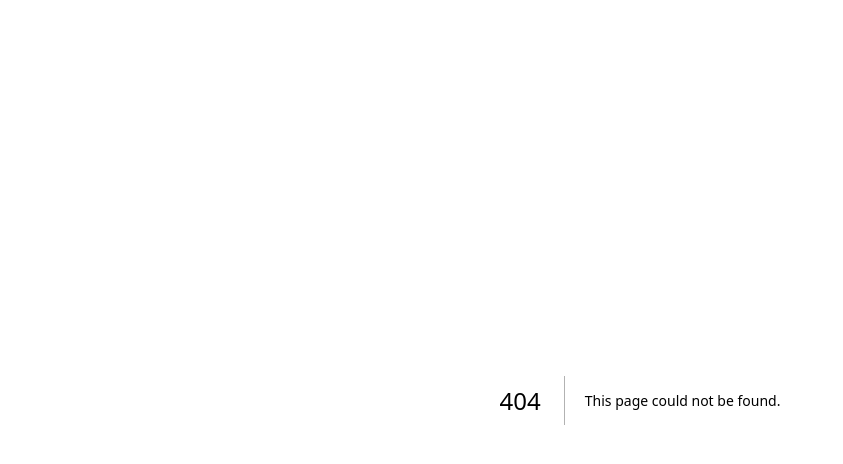
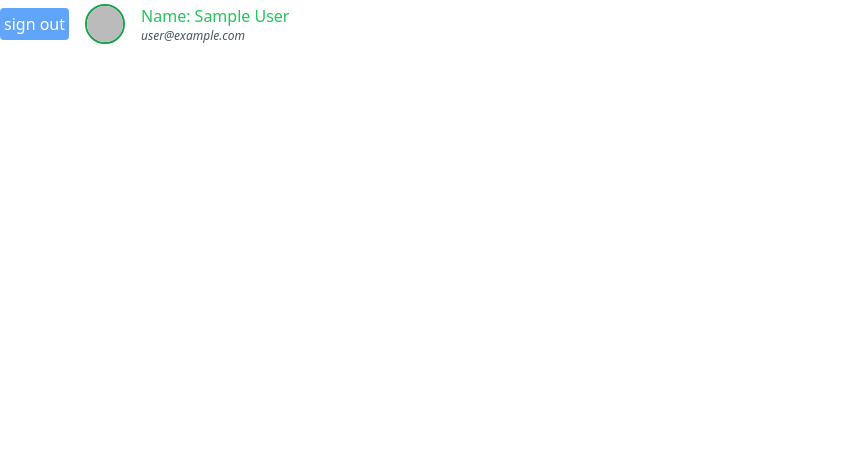
Before and after one commit to minhajul-im/LMS, a Next.js app: page /dashboard in a window 1280 px wide. Before the commit this address had no page. Shown: the top 464 px of the page, without its empty margins (0-843 px from the left). Built offline with nearby package versions, Linux system fonts and the light colour scheme; no server answers; sample sign-in values are in the browser's storage.

Commit message:
feat(auth): integrate Google provider with NextAuth for user authentication

```diff
--- a/next.config.mjs
+++ b/next.config.mjs
@@ -1,4 +1,13 @@
 /** @type {import('next').NextConfig} */
-const nextConfig = {};
+const nextConfig = {
+  images: {
+    remotePatterns: [
+      {
+        protocol: "https",
+        hostname: "lh3.googleusercontent.com",
+      },
+    ],
+  },
+};
 
 export default nextConfig;
--- a/package.json
+++ b/package.json
@@ -15,6 +15,7 @@
     "clsx": "^2.1.1",
     "lucide-react": "^0.446.0",
     "next": "14.2.13",
+    "next-auth": "^5.0.0-beta.22",
     "react": "^18",
     "react-dom": "^18",
     "tailwind-merge": "^2.5.2",
--- /dev/null
+++ b/src/actions/_auth.ts
@@ -0,0 +1,12 @@
+"use server";
+
+import { signIn, signOut } from "@/auth";
+
+export const signInWithSocial = async (formData: FormData) => {
+  const action = formData.get("action") as string;
+  await signIn(action, { redirectTo: "/dashboard" });
+};
+
+export const signOutWithSocial = async () => {
+  await signOut({ redirectTo: "/" });
+};
--- /dev/null
+++ b/src/app/api/auth/[...nextauth]/route.ts
@@ -0,0 +1,3 @@
+import { handlers } from "@/auth";
+
+export const { GET, POST } = handlers;
--- /dev/null
+++ b/src/app/dashboard/page.tsx
@@ -0,0 +1,39 @@
+import { auth } from "@/auth";
+import Image from "next/image";
+import { redirect } from "next/navigation";
+import { UserSingOut } from "@/components/auth/user-sign-out";
+
+const Dashboard = async () => {
+  const session = await auth();
+
+  if (!session?.user) redirect("/");
+
+  const image = session?.user?.image as string;
+  const name = session?.user?.name as string;
+  const email = session?.user?.email as string;
+
+  console.log("user", session?.user);
+
+  return (
+    <main className="container mx-auto flex gap-4">
+      <UserSingOut />
+      <div className="flex justify-center gap-4 items-center">
+        <div className="w-10 h-10 rounded-full border-2 border-green-600 relative">
+          <Image
+            src={image}
+            alt={name}
+            layout="fill"
+            objectFit="cover"
+            className="rounded-full"
+          />
+        </div>
+        <div>
+          <h3 className="text-green-500">Name: {name}</h3>
+          <p className="italic text-xs text-gray-600">{email}</p>
+        </div>
+      </div>
+    </main>
+  );
+};
+
+export default Dashboard;
--- a/src/app/page.tsx
+++ b/src/app/page.tsx
@@ -1,12 +1,11 @@
-import { createUser, findAllUsers } from "@/action/_user";
+import { UserSignIn } from "@/components/auth/user-sign-in";
 
-const HomePage = async () => {
-  await createUser("minhajul.cpp@gmail.com", "minhaj@hello", "ADMIN");
-  await findAllUsers();
-
+const HomePage = () => {
   return (
     <main className="container mx-auto">
-      <h1 className="pt-10">hello</h1>
+      <h1 className="pt-10 text-center text-3xl text-red-600"> Hello LMS</h1>
+
+      <UserSignIn />
     </main>
   );
 };
--- /dev/null
+++ b/src/auth.ts
@@ -0,0 +1,24 @@
+import {
+  authSecret,
+  googleClientId,
+  googleClientSecret,
+} from "./utils/constant";
+import NextAuth from "next-auth";
+import GoogleProvider from "next-auth/providers/google";
+
+export const { handlers, auth, signIn, signOut } = NextAuth({
+  providers: [
+    GoogleProvider({
+      clientId: googleClientId,
+      clientSecret: googleClientSecret,
+      authorization: {
+        params: {
+          prompt: "consent",
+          access_type: "offline",
+          response_type: "code",
+        },
+      },
+    }),
+  ],
+  secret: authSecret,
+});
--- /dev/null
+++ b/src/components/auth/user-sign-in.tsx
@@ -0,0 +1,22 @@
+import { signInWithSocial } from "@/actions/_auth";
+
+export const UserSignIn = () => {
+  return (
+    <form action={signInWithSocial} className="flex gap-6 justify-center py-5">
+      <button
+        type="submit"
+        name="action"
+        value="google"
+        className="py-4 px-6 rounded-lg bg-gray-500 text-white">
+        Google
+      </button>
+      <button
+        type="submit"
+        name="action"
+        value="github"
+        className="py-4 px-6 rounded-lg bg-gray-500 text-white">
+        GitHub
+      </button>
+    </form>
+  );
+};
--- /dev/null
+++ b/src/components/auth/user-sign-out.tsx
@@ -0,0 +1,13 @@
+import { signOutWithSocial } from "@/actions/_auth";
+
+export const UserSingOut = async () => {
+  return (
+    <form
+      action={signOutWithSocial}
+      className="flex justify-center gap-4 flex-col">
+      <button className="bg-blue-400 my-2 text-white p-1 rounded" type="submit">
+        sign out
+      </button>
+    </form>
+  );
+};
--- /dev/null
+++ b/src/utils/constant.ts
@@ -0,0 +1,3 @@
+export const authSecret = process.env.AUTH_SECRET as string;
+export const googleClientId = process.env.GOOGLE_CLIENT_ID as string;
+export const googleClientSecret = process.env.GOOGLE_CLIENT_SECRET as string;
```
Also changed, not shown: src/actions/_user.ts (renamed from src/action/_user.ts), 1 other file (tests, documents, lock files or other folders).
